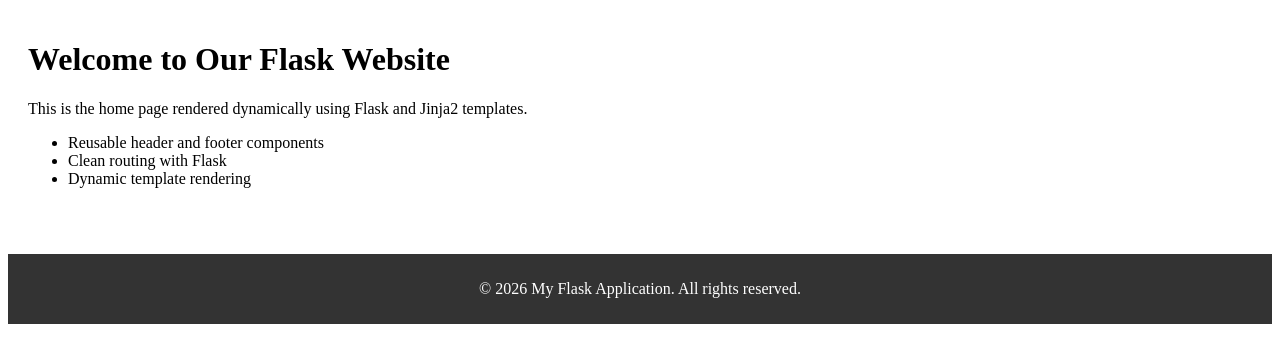
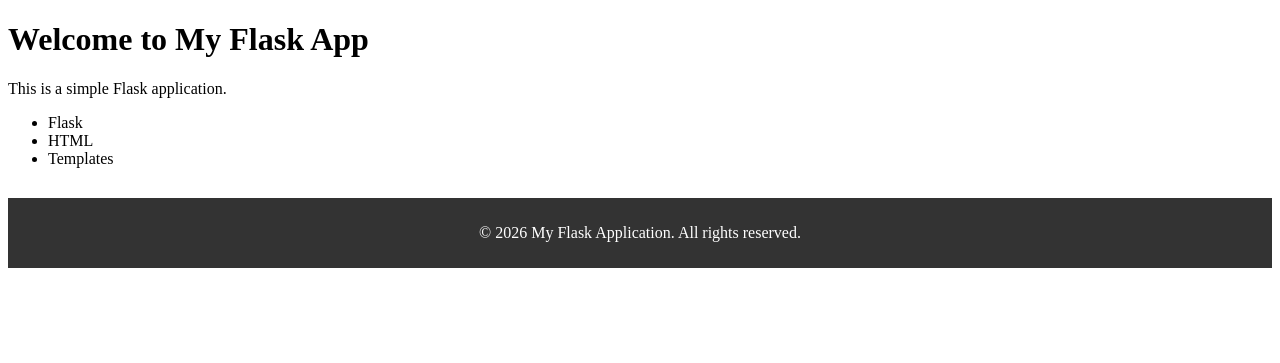
Before and after one commit to willdeng677-pixel/holbertonschool-higher_level_programming, a Flask app: page / in a window 1280 px wide. Shown: the part 57-420 px from the top of the page. Run offline with Flask 3, Linux system fonts and the light colour scheme.

Commit message:
index.html

```diff
--- a/python-server_side_rendering/templates/index.html
+++ b/python-server_side_rendering/templates/index.html
@@ -2,18 +2,18 @@
 <html lang="en">
 <head>
     <meta charset="UTF-8">
-    <title>Home - Flask App</title>
+    <title>My Flask App</title>
 </head>
 <body>
     {% include 'header.html' %}
 
-    <main style="padding: 20px;">
-        <h1>Welcome to Our Flask Website</h1>
-        <p>This is the home page rendered dynamically using Flask and Jinja2 templates.</p>
+    <main>
+        <h1>Welcome to My Flask App</h1>
+        <p>This is a simple Flask application.</p>
         <ul>
-            <li>Reusable header and footer components</li>
-            <li>Clean routing with Flask</li>
-            <li>Dynamic template rendering</li>
+            <li>Flask</li>
+            <li>HTML</li>
+            <li>Templates</li>
         </ul>
     </main>
 
```
